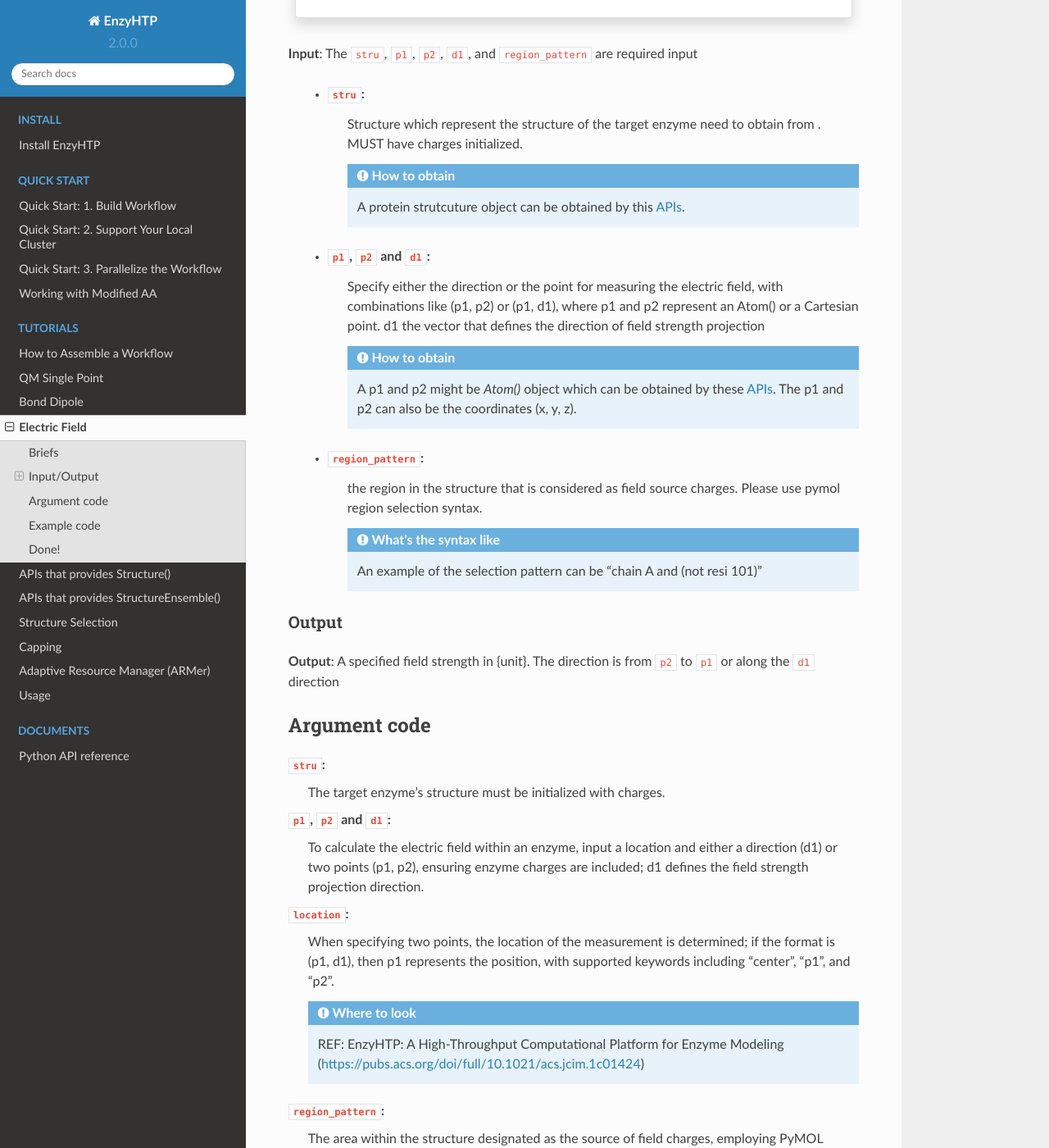
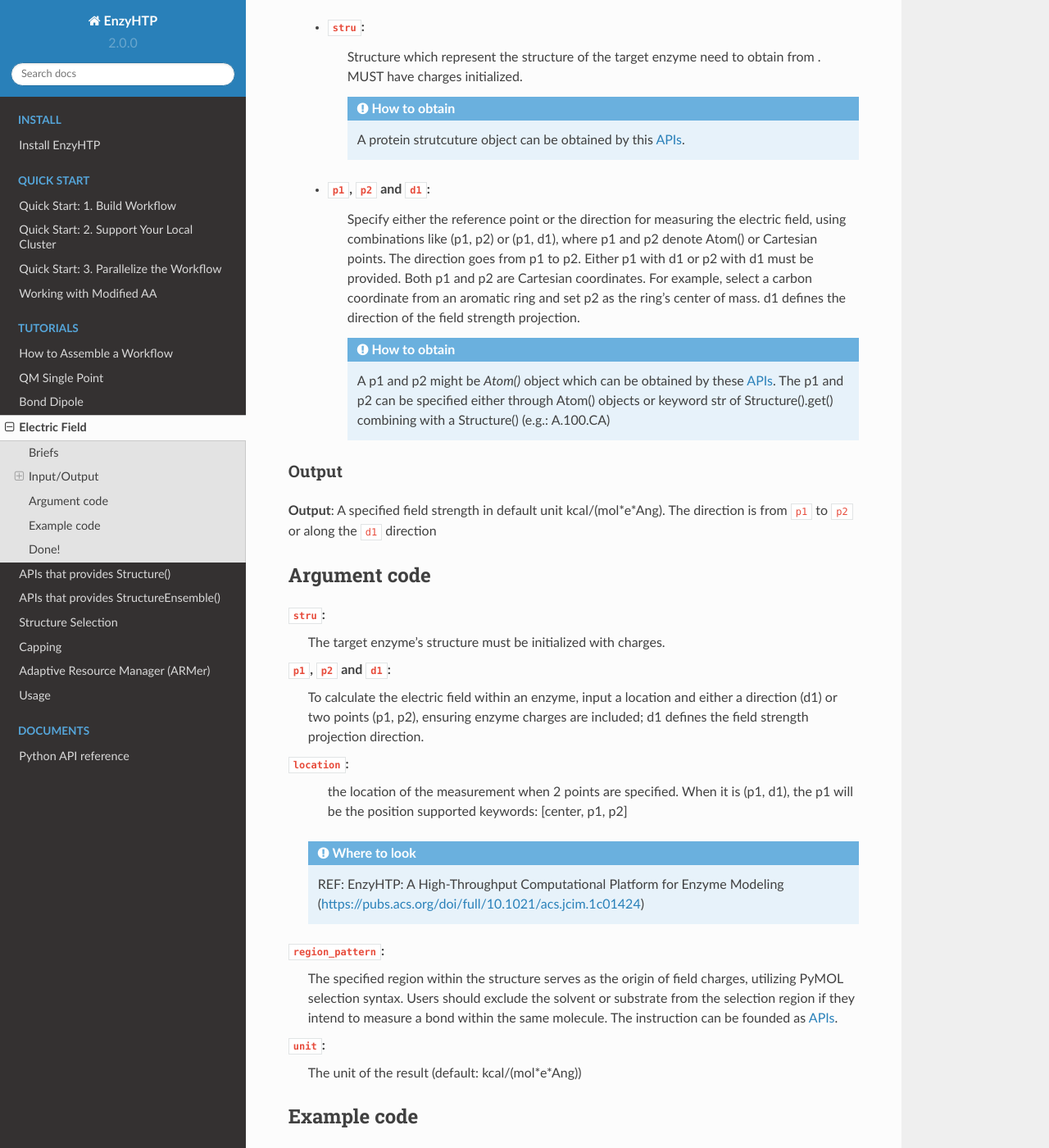
Before and after one commit to ChemBioHTP/enzyhtp_doc, a Sphinx documentation site: the page built from docs/source/sci_api_tutorial/electric_field.rst, in a window 1280 px wide and 1400 px high, scrolled down 841 px. Shown: the whole window at 82% size. Built offline with Sphinx 7.4.7 and the Read the Docs theme 2.0.0, drawn with Linux system fonts in a browser that asks for light colours; some of the changed text lies outside the part shown.

Commit message:
fix the electric_field

```diff
--- a/docs/source/sci_api_tutorial/electric_field.rst
+++ b/docs/source/sci_api_tutorial/electric_field.rst
@@ -22,37 +22,26 @@
 
 Input
 -----------------------------------------------------------------------------------------
-.. panels::
 
-    :column: col-lg-12 col-md-12 col-sm-12 col-xs-12 p-2 text-left
-
-
-**Input**: The ``stru``, ``p1``, ``p2``, ``d1``, and ``region_pattern``  are required input
+**Params**: The ``stru``, ``p1``, ``p2``, ``d1``, and ``region_pattern``  are required input
 
     - ``stru``:
         Structure which represent the structure of the target enzyme need to obtain from . MUST have charges initialized.
 
         .. admonition:: How to obtain
 
-            | A protein strutcuture object can be obtained by this `APIs <PDBParser.html>`_.
+            | A protein strutcuture object can be obtained by this `APIs <structure_class.html>`_.
 
     - ``p1``, ``p2`` and ``d1``:
-        Specify either the direction or the point for measuring the electric field, with combinations like (p1, p2) or (p1, d1), where p1 and p2 represent an Atom() or a Cartesian point. d1 the vector that defines the direction of field strength projection
+        Specify either the reference point or the direction for measuring the electric field, using combinations like (p1, p2) or (p1, d1), where p1 and p2 denote Atom() or Cartesian points. The direction goes from p1 to p2. Either p1 with d1 or p2 with d1 must be provided. Both p1 and p2 are Cartesian coordinates. For example, select a carbon coordinate from an aromatic ring and set p2 as the ring's center of mass. d1 defines the direction of the field strength projection.
 
         .. admonition:: How to obtain
 
-            | A p1 and p2 might be `Atom()` object which can be obtained by these `APIs <obtaining_Atom.html>`_. The p1 and p2 can also be the coordinates (x, y, z).
-
-    - ``region_pattern``:
-        the region in the structure that is considered as field source charges. Please use pymol region selection syntax.
-
-        .. admonition:: What's the syntax like
-
-            | An example of the selection pattern can be "chain A and (not resi 101)"
+            | A p1 and p2 might be `Atom()` object which can be obtained by these `APIs <structure_class.html>`_. The p1 and p2 can be specified either through Atom() objects or keyword str of Structure().get() combining with a Structure() (e.g.: A.100.CA)
 
 Output
 -----------------------------------------------------------------------------------------
-**Output**: A specified field strength in {unit}. The direction is from ``p2`` to ``p1`` or along the ``d1`` direction
+**Output**: A specified field strength in default unit kcal/(mol*e*Ang). The direction is from ``p1`` to ``p2`` or along the ``d1`` direction
 
 Argument code
 =========================================================================================
@@ -64,14 +53,14 @@
     To calculate the electric field within an enzyme, input a location and either a direction (d1) or two points (p1, p2), ensuring enzyme charges are included; d1 defines the field strength projection direction.
 
 ``location``:
-    When specifying two points, the location of the measurement is determined; if the format is (p1, d1), then p1 represents the position, with supported keywords including "center", "p1", and "p2".
+     the location of the measurement when 2 points are specified. When it is (p1, d1), the p1 will be the position supported keywords: [center, p1, p2]
 
     .. admonition:: Where to look
 
         REF: EnzyHTP: A High-Throughput Computational Platform for Enzyme Modeling (https://pubs.acs.org/doi/full/10.1021/acs.jcim.1c01424)
 
 ``region_pattern``:
-    The area within the structure designated as the source of field charges, employing PyMOL selection syntax.
+    The specified region within the structure serves as the origin of field charges, utilizing PyMOL selection syntax. Users should exclude the solvent or substrate from the selection region if they intend to measure a bond within the same molecule. The instruction can be founded as `APIs <structure_selection.html>`_.
 
 ``unit``:
     The unit of the result (default: kcal/(mol*e*Ang))
@@ -79,15 +68,10 @@
 
 Example code
 =========================================================================================
-.. panels::
 
-    :column: col-lg-12 col-md-12 col-sm-12 col-xs-12 p-2 text-left
+We will use the script to calculate the electric field between the atoms ``CAE``, ``H2`` with KE 07 mutant(101, 254)
 
-    We will use the script to calculate the electric field between the atoms ``CAE``, ``H2`` with KE 07 mutant(101, 254)
 
-    .. code:: python
-
-        efield = ele_field_strength_at_along(stru_obj, (p1, p2), region_pattern="chain A and (not resi 101)",)
 
 **Let's put them together as a python script.**
 
```
